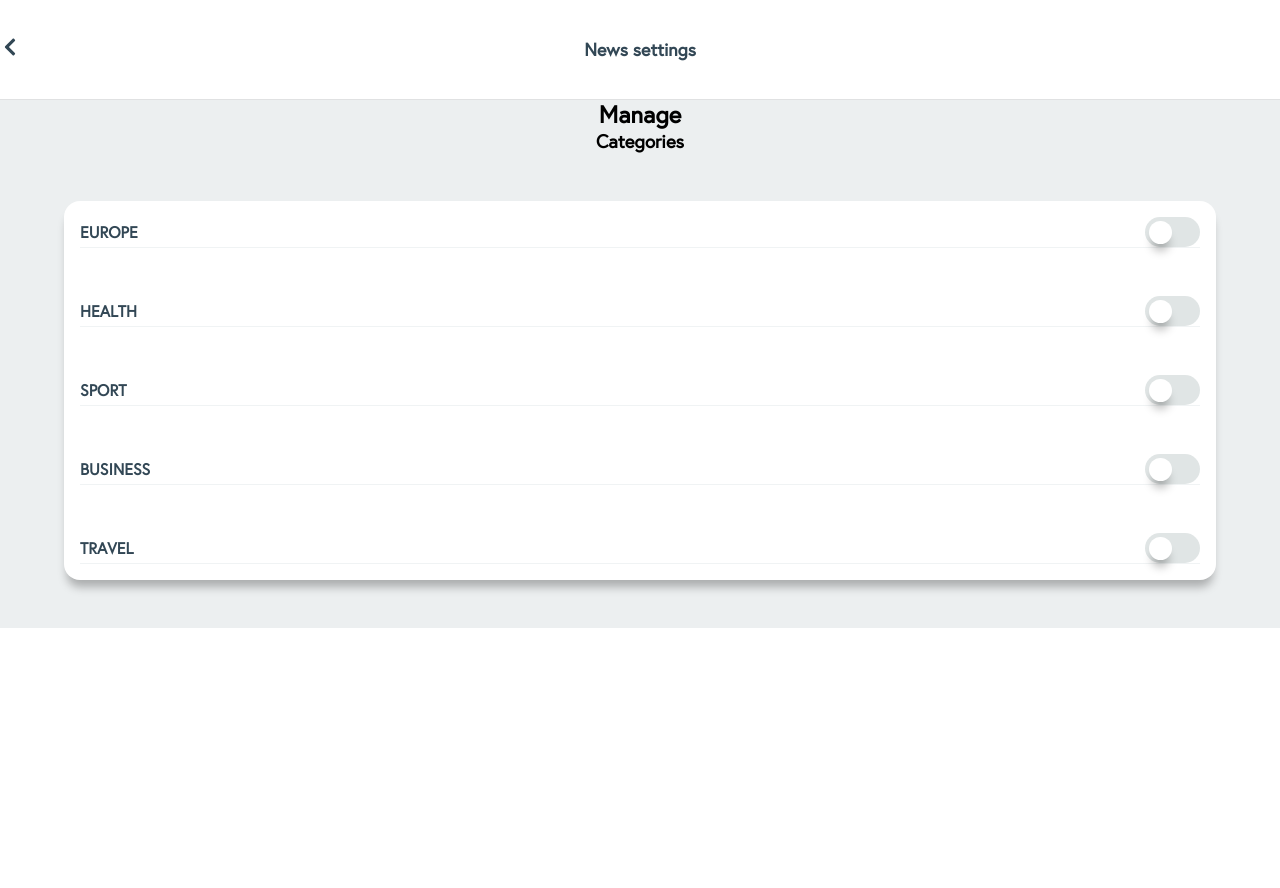
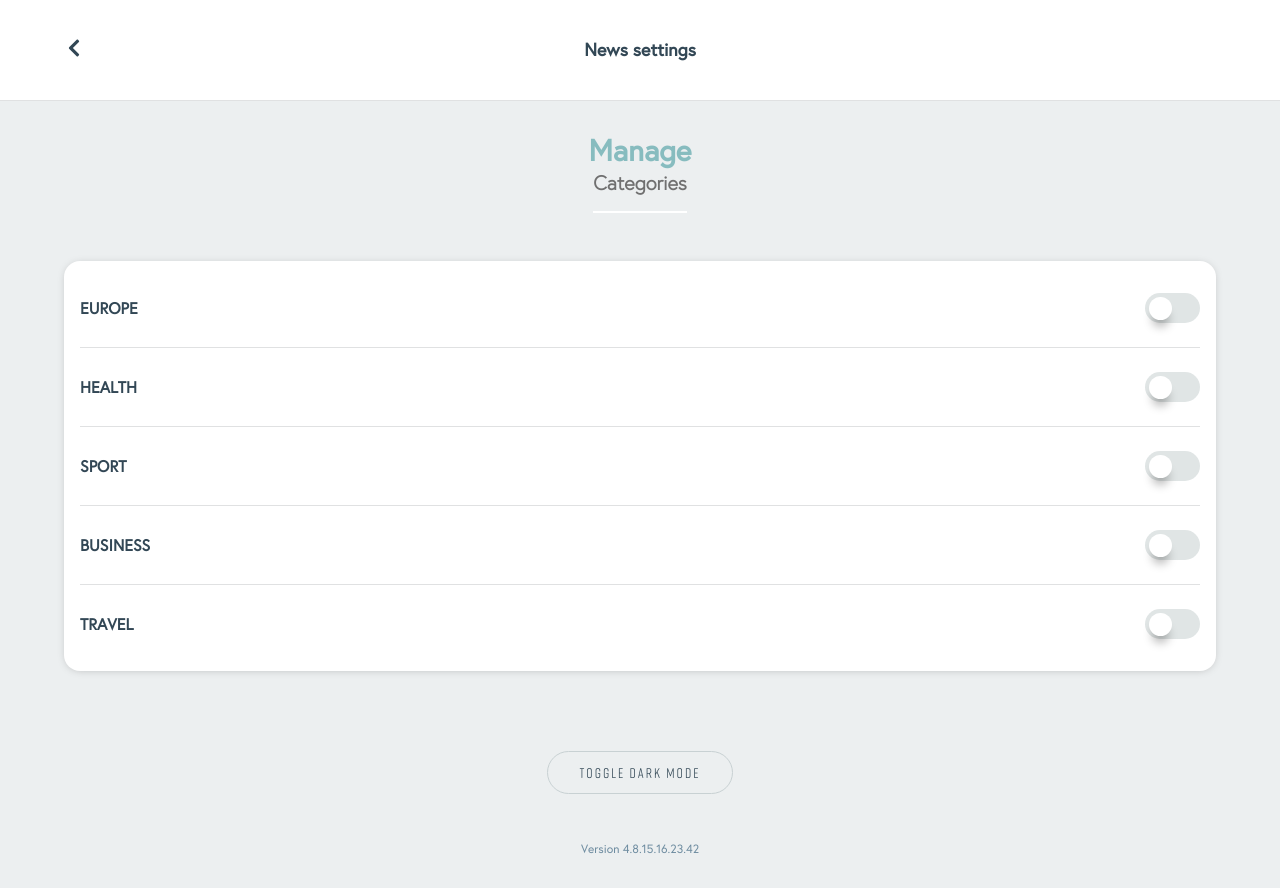
Before and after one commit to rts-cmk-wu07/news-box-OtakuBoy420, a React (Create React App) app: page /settings in a window 1280 px wide. Before the commit the page ends 800 px from the top, so only its background shows below. Built offline with nearby package versions, Linux system fonts and the light colour scheme.

Commit message:
settings and more functionality to site

```diff
--- a/src/App.js
+++ b/src/App.js
@@ -5,11 +5,6 @@ import themeContext from "./context/themeContext";
 import { BsWindowSidebar } from "react-icons/bs";
 
 function App() {
-  const colors = useContext(themeContext);
-  const urlSearchParams = new URLSearchParams(window.location.search);
-  const [isSettings, setIsSettings] = useState(false);
-  console.log(urlSearchParams);
-  console.log(window.location.href);
   return (
     <div className="App">
       <Outlet />
--- a/src/components/ArchiveCategory.jsx
+++ b/src/components/ArchiveCategory.jsx
@@ -1,6 +1,6 @@
 /** @jsxImportSource @emotion/react */
 import { css } from "@emotion/react";
-import { useContext } from "react";
+import { useContext, useState } from "react";
 import themeContext from "../context/themeContext";
 import { FiChevronDown } from "react-icons/fi";
 
@@ -11,7 +11,7 @@ const ArchiveCategory = (props) => {
       display: flex;
       align-items: center;
       justify-content: space-between;
-      border-bottom: 1px solid #e0e1e2;
+      margin-block: 1rem;
       & img {
         width: 35px;
         border-radius: 50px;
@@ -22,8 +22,8 @@ const ArchiveCategory = (props) => {
       & div {
         display: flex;
         align-items: center;
-        gap: 0.5rem;
-        margin-bottom: 1rem;
+        column-gap: 0.75rem;
+        margin-left: 0.75rem;
         & h2 {
           text-transform: uppercase;
           color: ${colors.Drab};
@@ -35,6 +35,7 @@ const ArchiveCategory = (props) => {
     `,
   };
   return (
+    <>
       <article css={styles.archivecategory}>
         <div>
           <img src="./img/orangeicon.svg" alt="img" />
@@ -44,6 +45,8 @@ const ArchiveCategory = (props) => {
           <FiChevronDown size="26px" color={colors.Drab} />
         </button>
       </article>
+      <hr />
+    </>
   );
 };
 
--- a/src/components/Header.jsx
+++ b/src/components/Header.jsx
@@ -2,11 +2,7 @@
 import { css } from "@emotion/react";
 import { useContext } from "react";
 import themeContext from "../context/themeContext";
-import { FaChevronLeft } from "react-icons/fa";
-import { FaCog } from "react-icons/fa";
-import SearchField from "./SearchField";
 import { Link, useNavigate } from "react-router-dom";
-import { BsInbox } from "react-icons/bs";
 import Icon from "./Icon";
 
 const Header = (props) => {
@@ -18,7 +14,8 @@ const Header = (props) => {
       justify-content: space-between;
       align-items: center;
       height: 100px;
-      border-bottom: 1px solid #e0e1e2;
+      width: 90%;
+      margin: 0 auto;
       & h2 {
         font-size: 18px;
         color: ${colors.Drab};
@@ -29,14 +26,22 @@ const Header = (props) => {
   return (
     <>
       <header css={styles.header}>
-        <button onClick={() => navigate(-1)}>
-          <Icon iconName={props.iconLeft} size={props.iconLeftSize} color={props.iconLeftColor} />
-        </button>
+        {props.iconLeft === "FaChevronLeft" && (
+          <button onClick={() => navigate(-1)}>
+            <Icon iconName={props.iconLeft} size={props.iconLeftSize} color={props.iconLeftColor} />
+          </button>
+        )}
+        {props.iconLeft === "FaInbox" && (
+          <Link to="/archive">
+            <Icon iconName={props.iconLeft} size={props.iconLeftSize} color={props.iconLeftColor} />
+          </Link>
+        )}
         <h2>{props.title}</h2>
         <Link to="/settings">
           <Icon iconName={props.iconRight} size={props.iconRightSize} color={props.iconRightColor} />
         </Link>
       </header>
+      <hr />
     </>
   );
 };
--- a/src/components/Message.jsx
+++ b/src/components/Message.jsx
@@ -11,7 +11,6 @@ const Message = (props) => {
       padding-block: 1rem;
       display: flex;
       justify-content: space-between;
-      border-bottom: 1px solid #e0e1e2;
       background-color: white;
       & div {
         margin-top: 7px;
@@ -48,12 +47,13 @@ const Message = (props) => {
   return (
     <SwipeToDelete>
       <article css={styles.message}>
-        <img src="./img/message_img.png" alt="img" />
+        <img src={props.img} alt="img" />
         <div className="message__textContainer">
           <h2>{props.name}</h2>
           <p>{props.message}</p>
         </div>
       </article>
+      <hr />
     </SwipeToDelete>
   );
 };
--- /dev/null
+++ b/src/components/Newsbox.jsx
@@ -0,0 +1,63 @@
+/** @jsxImportSource @emotion/react */
+import { css } from "@emotion/react";
+import Header from "./Header";
+import SearchField from "./SearchField";
+import { useContext, useState } from "react";
+import themeContext from "../context/themeContext";
+import ArchiveCategory from "./ArchiveCategory";
+import Message from "./Message";
+const Newsbox = () => {
+
+  const colors = useContext(themeContext);
+  return (
+    <>
+      <Header
+        title="Newsbox"
+        iconLeft="FaInbox"
+        iconLeftSize="20px"
+        iconLeftColor={colors.Drab}
+        iconRight="FaCog"
+        iconRightColor={colors.Drab}
+        iconRightSize="20px"
+      />
+      <SearchField />
+      <section>
+        <ArchiveCategory categoryTitle="health" />
+        <Message
+          name="Kate Austen"
+          message="Hey Cody, you should definitely check
+        out Yoga Six for hot yoga! They have…"
+          img="./img/image_21.png"
+        />
+        <ArchiveCategory categoryTitle="sport" />
+        <ArchiveCategory categoryTitle="travel" />
+        <Message
+          name="Kate Austen"
+          message="Hey Cody, you should definitely check
+        out Yoga Six for hot yoga! They have…"
+          img="./img/image_21.png"
+        />
+        <Message
+          name="Kate Austen"
+          message="Hey Cody, you should definitely check
+        out Yoga Six for hot yoga! They have…"
+          img="./img/image_21.png"
+        />
+        <Message
+          name="Kate Austen"
+          message="Hey Cody, you should definitely check
+        out Yoga Six for hot yoga! They have…"
+          img="./img/image_21.png"
+        />
+        <Message
+          name="Kate Austen"
+          message="Hey Cody, you should definitely check
+        out Yoga Six for hot yoga! They have…"
+          img="./img/image_21.png"
+        />
+      </section>
+    </>
+  );
+};
+
+export default Newsbox;
--- a/src/components/SearchField.jsx
+++ b/src/components/SearchField.jsx
@@ -12,7 +12,8 @@ const SearchField = () => {
       border: none;
       outline: none;
       border-radius: 4px;
-      border-bottom: 1px solid #e0e1e2;
+      width: 90%;
+      margin-block: 1.25rem;
       & input {
         border-radius: 4px;
         background-color: ${colors.Ice};
@@ -44,6 +45,7 @@ const SearchField = () => {
     `,
   };
   return (
+    <>
       <div css={styles.searchfield}>
         <div className="searchFieldContainer">
           <input type="text" aria-label="Search-Field" placeholder="Search News" />
@@ -52,6 +54,8 @@ const SearchField = () => {
           </button>
         </div>
       </div>
+      <hr />
+    </>
   );
 };
 
--- a/src/components/Settings.jsx
+++ b/src/components/Settings.jsx
@@ -17,19 +17,43 @@ const Settings = () => {
       article {
         background-color: ${colors.Snow};
         border-radius: 16px;
-        box-shadow: 0px 10px 10px -3px rgba(0, 0, 0, 0.28);
+        box-shadow: 0px 1px 10px -3px rgba(0, 0, 0, 0.28);
         padding: 1rem;
         display: flex;
         flex-direction: column;
         width: 90%;
         margin: 3rem auto;
-        gap: 3rem;
+        gap: 0.5rem;
       }
       div {
         display: flex;
         justify-content: space-between;
         align-items: center;
-        border-bottom: 1px solid #f0f3f4;
+        padding-bottom: 1rem;
+        margin-top: 1rem;
+      }
+      button {
+        font-family: "Rift Soft";
+        font-size: 14px;
+        border: 1px solid ${colors.Fossil};
+        padding: 0.75rem 2rem;
+        border-radius: 24px;
+        letter-spacing: 2px;
+        margin-block: 2rem;
+        color: #334856;
+      }
+      h2 {
+        color: ${colors.Sage};
+        font-size: 30px;
+        margin-top: 2rem;
+        margin-bottom: 2px;
+      }
+      h3 {
+        color: #707070;
+        font-family: "EuropaLight";
+        font-size: 20px;
+        padding-bottom: 1rem;
+        border-bottom: 2px solid white;
       }
       h4 {
         text-transform: uppercase;
@@ -41,6 +65,12 @@ const Settings = () => {
         visibility: hidden;
       }
 
+      small {
+        margin-top: 1rem;
+        color: ${colors.Slate};
+        font-size: 12px;
+        margin-bottom: 2rem;
+      }
       label {
         cursor: pointer;
         text-indent: -9999px;
@@ -97,29 +127,35 @@ const Settings = () => {
           <div>
             <h4>europe</h4>
             <input type="checkbox" id="europe" />
-            <label for="europe">Toggle</label>
+            <label htmlFor="europe">Toggle</label>
           </div>
+          <hr />
           <div>
             <h4>health</h4>
             <input type="checkbox" id="health" />
-            <label for="health">Toggle</label>
+            <label htmlFor="health">Toggle</label>
           </div>
+          <hr />
           <div>
             <h4>sport</h4>
             <input type="checkbox" id="sport" />
-            <label for="sport">Toggle</label>
+            <label htmlFor="sport">Toggle</label>
           </div>
+          <hr />
           <div>
             <h4>business</h4>
             <input type="checkbox" id="business" />
-            <label for="business">Toggle</label>
+            <label htmlFor="business">Toggle</label>
           </div>
+          <hr />
           <div>
             <h4>travel</h4>
             <input type="checkbox" id="travel" />
-            <label for="travel">Toggle</label>
+            <label htmlFor="travel">Toggle</label>
           </div>
         </article>
+        <button>TOGGLE DARK MODE</button>
+        <small>Version 4.8.15.16.23.42</small>
       </section>
     </>
   );
--- a/src/index.js
+++ b/src/index.js
@@ -6,6 +6,7 @@ import { BrowserRouter, Routes, Route } from "react-router-dom";
 import Archive from "./components/Archive";
 import NotFound from "./components/NotFound";
 import Settings from "./components/Settings";
+import Newsbox from "./components/Newsbox";
 
 const root = ReactDOM.createRoot(document.getElementById("root"));
 
@@ -14,9 +15,10 @@ root.render(
     <BrowserRouter>
       <Routes>
         <Route path="/" element={<App />}>
-          <Route path="/" element={<Archive />} />
+          <Route path="/" element={<Newsbox />} />
           <Route path="*" element={<NotFound />} />
           <Route path="/settings" element={<Settings />} />
+          <Route path="/archive" element={<Archive />} />
         </Route>
       </Routes>
     </BrowserRouter>
--- a/src/index.scss
+++ b/src/index.scss
@@ -40,6 +40,11 @@ button {
   border: none;
   cursor: pointer;
 }
+hr {
+  border: 0;
+  height: 1px;
+  background: #e0e1e2;
+}
 .wrapper {
   margin: 0 auto;
   width: 90%;
```
Also changed, not shown: src/components/Archive.jsx (+18 -0 lines), public/img/image_21.png (added), src/img/image_21.png (added). Lines whose indentation alone changed are shown as unchanged.
